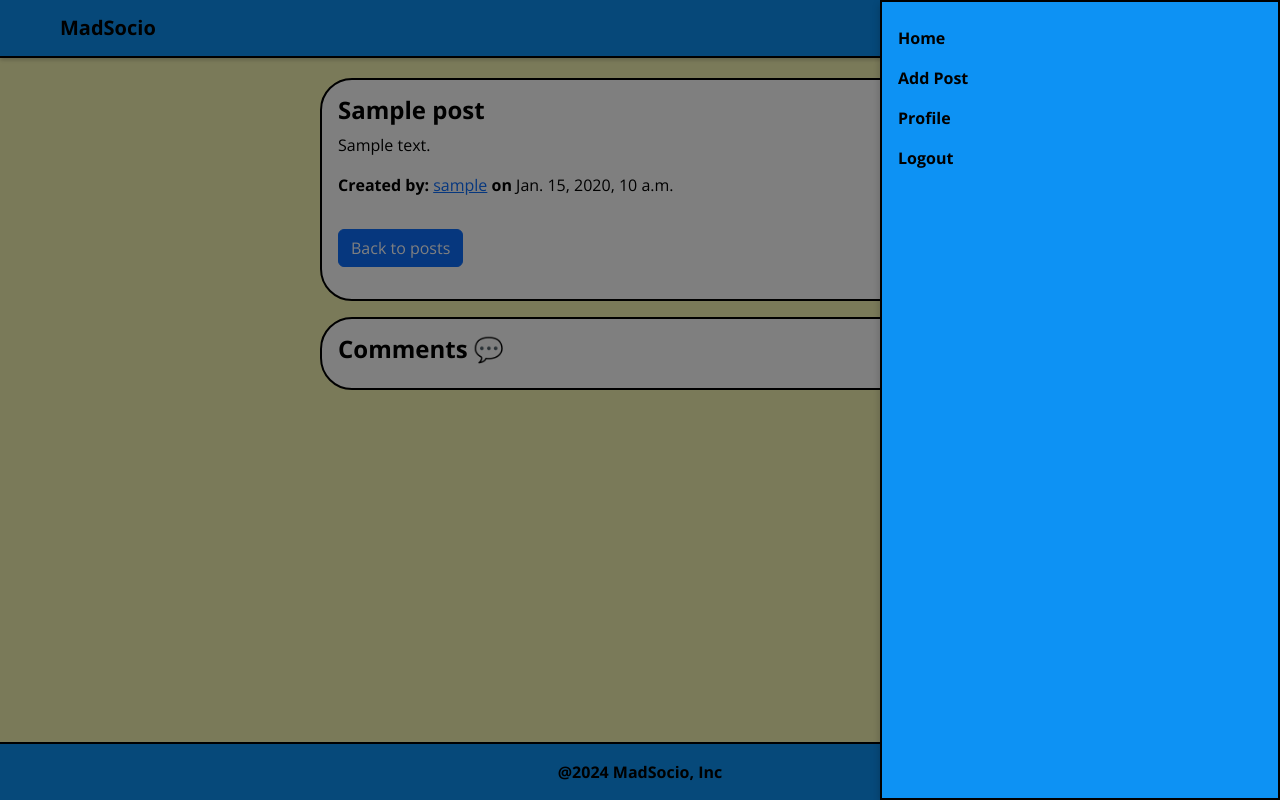
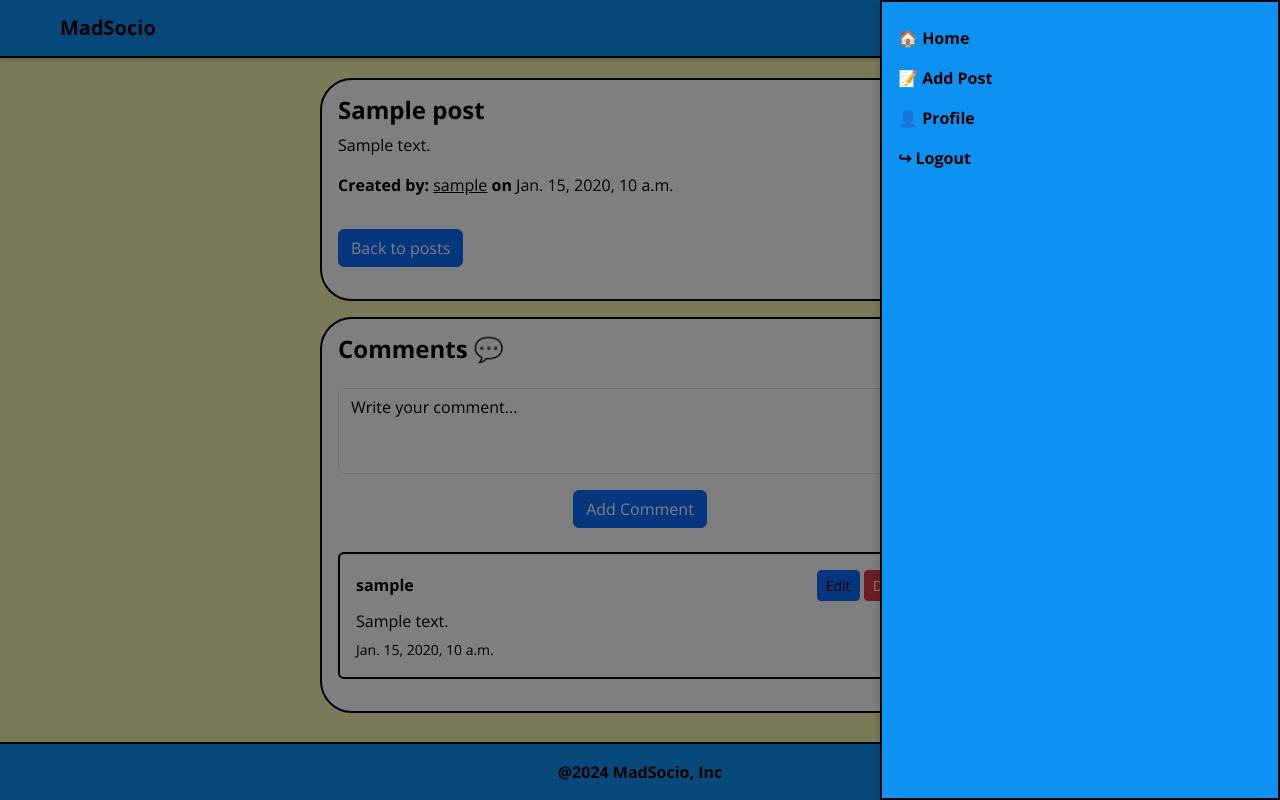
Before and after one commit to AbhinavShaw09/madSocial, a Django app: page /post/1/ in a window 1280 px wide, after a click that opens the changed part. Run offline with Django 5.2, Linux system fonts and the light colour scheme; a user stored in the database is signed in; tables that the repository leaves empty hold one stand-in row (values such as "Sample post"); style sheets or scripts are compiled from the project's sources; some libraries are stand-ins or nearby versions.

Commit message:
added comment feature

```diff
--- a/core/urls.py
+++ b/core/urls.py
@@ -16,4 +16,6 @@ urlpatterns = [
     path("post/<int:post_id>/", single_post_view, name="single_post"),
     path("post/<int:post_id>/delete/", delete_single_post, name="delete_post"),
     path("post/<int:post_id>/edit/", edit_post, name="edit_post"),
+    path("post/<int:post_id>/comment/<int:comment_id>/edit/", edit_comment, name="edit_comment"),
+    path("post/<int:post_id>/comment/<int:comment_id>/delete/", delete_comment, name="delete_comment"),
 ]
--- a/posts/forms.py
+++ b/posts/forms.py
@@ -1,5 +1,5 @@
 from django import forms
-from .models import Post
+from .models import Post, Comment
 
 class PostForm(forms.ModelForm):
     class Meta:
@@ -9,3 +9,16 @@ class PostForm(forms.ModelForm):
             'title': forms.TextInput(attrs={'class': 'form-control', 'placeholder': 'Enter title'}),
             'content': forms.Textarea(attrs={'class': 'form-control', 'rows': 5, 'placeholder': 'Write your post...'}),
         }
+
+class CommentForm(forms.ModelForm):
+    class Meta:
+        model = Comment
+        fields = ['content']
+        widgets = {
+            'content': forms.Textarea(attrs={
+                'class': 'form-control',
+                'rows': 3,
+                'placeholder': 'Write your comment...',
+                'style': 'width: 100%; resize: vertical;'
+            })
+        }
--- a/posts/views.py
+++ b/posts/views.py
@@ -1,7 +1,7 @@
 from django.shortcuts import render, redirect, get_object_or_404
 from django.contrib.auth.decorators import login_required
-from .models import Post
-from .forms import PostForm
+from .models import Post, Comment
+from .forms import PostForm, CommentForm
 
 
 @login_required
@@ -27,12 +27,24 @@ def home_view(request):
 
 @login_required
 def single_post_view(request, post_id):
-    if request.method == "GET":
-        post = get_object_or_404(Post, id=post_id)
-        return render(request, "posts/single_post.html", {"post": post})
+    post = get_object_or_404(Post, id=post_id)
+    comments = post.comments.all().order_by('-created_at')
+    comment_form = CommentForm()
 
     if request.method == "POST":
-        return redirect("list_post")
+        comment_form = CommentForm(request.POST)
+        if comment_form.is_valid():
+            comment = comment_form.save(commit=False)
+            comment.post = post
+            comment.created_by = request.user
+            comment.save()
+            return redirect('single_post', post_id=post_id)
+
+    return render(request, "posts/single_post.html", {
+        "post": post,
+        "comments": comments,
+        "comment_form": comment_form
+    })
 
 
 @login_required
@@ -59,3 +71,26 @@ def edit_post(request, post_id):
         form = PostForm(instance=post)
 
     return render(request, "posts/edit_post.html", {"form": form, "post": post})
+
+
+@login_required
+def edit_comment(request, post_id, comment_id):
+    comment = get_object_or_404(Comment, id=comment_id, created_by=request.user)
+
+    if request.method == "POST":
+        form = CommentForm(request.POST, instance=comment)
+        if form.is_valid():
+            form.save()
+            return redirect('single_post', post_id=post_id)
+    else:
+        form = CommentForm(instance=comment)
+
+    return render(request, "posts/edit_comment.html", {"form": form, "comment": comment})
+
+
+@login_required
+def delete_comment(request, post_id, comment_id):
+    comment = get_object_or_404(Comment, id=comment_id, created_by=request.user)
+    if request.method == "POST":
+        comment.delete()
+    return redirect('single_post', post_id=post_id)
--- a/static/main.scss
+++ b/static/main.scss
@@ -65,3 +65,107 @@ footer{
 .dropdown-toggle::after {
     display: none !important;
 }
+
+// Add these styles to ensure comment text is black
+.card-body {
+    .text-muted {
+        color: black !important;
+    }
+
+    p, small, h6 {
+        color: black !important;
+    }
+}
+
+// Ensure comment form text is black
+textarea.form-control {
+    color: black !important;
+
+    &::placeholder {
+        color: black !important;
+    }
+}
+
+// Ensure post card text is black
+.card {
+    a {
+        color: black !important;
+
+        &:hover {
+            color: black !important;
+        }
+    }
+
+    .card-title,
+    .card-text,
+    .text-black {
+        color: black !important;
+    }
+}
+
+// Ensure alert text is black
+.alert {
+    color: black !important;
+}
+
+// Modal styles
+.modal-content {
+    background-color: $body-color;
+
+    .modal-header {
+        border-bottom-color: black;
+
+        .modal-title {
+            color: black !important;
+            font-weight: bold;
+        }
+
+        .btn-close {
+            color: black !important;
+
+            &:hover {
+                opacity: 0.75;
+            }
+        }
+    }
+
+    .modal-body {
+        color: black !important;
+    }
+
+    .modal-footer {
+        border-top-color: black;
+    }
+}
+
+// Custom button styles for modals
+.modal {
+    .btn-danger {
+        background-color: #dc3545;
+        border-color: #dc3545;
+        color: white;
+
+        &:hover {
+            background-color: #bb2d3b;
+            border-color: #b02a37;
+        }
+    }
+
+    .btn-secondary {
+        background-color: #6c757d;
+        border-color: #6c757d;
+        color: white;
+
+        &:hover {
+            background-color: #5c636a;
+            border-color: #565e64;
+        }
+    }
+}
+
+// Responsive modal
+@media (max-width: 576px) {
+    .modal-dialog {
+        margin: 0.5rem;
+    }
+}
--- a/templates/includes/header.html
+++ b/templates/includes/header.html
@@ -8,17 +8,17 @@
             <div class="offcanvas-body">
                 <ul class="navbar-nav justify-content-end flex-grow-1 pe-3">
                     <li class="nav-item">
-                        <a class="nav-link active" aria-current="page" href="{% url 'list_post' %}">Home</a>
+                        <a class="nav-link active" aria-current="page" href="{% url 'list_post' %}"> 🏠 Home</a>
                     </li>
                     <li class="nav-item">
-                        <a class="nav-link active" aria-current="page" href="{% url 'create_post' %}">Add Post</a>
+                        <a class="nav-link active" aria-current="page" href="{% url 'create_post' %}">📝 Add Post</a>
                     </li>
                     {% if user.is_authenticated %}
                     <li class="nav-item">
-                        <a href="{% url 'user_details' %}" class="nav-link active">Profile</a>
+                        <a href="{% url 'user_details' %}" class="nav-link active">👤 Profile</a>
                     </li>
                     <li class="nav-item">
-                        <a class="nav-link active" href="{% url 'logout' %}">Logout</a>
+                        <a class="nav-link active" href="{% url 'logout' %}">↪ Logout</a>
                     </li>
                     {% endif %}
                 </ul>
--- a/templates/posts/single_post.html
+++ b/templates/posts/single_post.html
@@ -1,5 +1,7 @@
-{% extends 'layout/layout.html' %} {% block content %}
+{% extends 'layout/layout.html' %}
+{% block content %}
 <div class="d-flex flex-column align-items-center">
+    <!-- Existing post card -->
     <div class="card my-2 w-50 border border-2 border-black rounded-5">
         <div class="card-body">
             <div class="d-flex align-items-center justify-content-between">
@@ -14,13 +16,12 @@
                     </svg>
                 </button>
                 <ul class="dropdown-menu" style="background-color: black;">
-                    <form action="{% url 'delete_post' post.id %}" method="post">
-                        {% csrf_token %}
-                        <button type="submit" class="dropdown-button"
+                    <li>
+                        <button type="button" class="dropdown-button" data-bs-toggle="modal" data-bs-target="#deletePostModal"
                             style="background-color: black; color: white; border: none; text-align: center; margin-left: 30px;">
                             Delete Post
                         </button>
-                    </form>
+                    </li>
                     <form action="{% url 'edit_post' post.id %}" method="update">
                         {% csrf_token %}
                         <button type="submit" class="dropdown-button"
@@ -44,14 +45,91 @@
             </form>
         </div>
     </div>
+
+    <!-- Comments section -->
     <div class="card my-2 w-50 border border-2 border-black rounded-5">
         <div class="card-body">
-                <div class="d-flex align-items-center justify-content-between">
-                    <h4 class="fw-bold">Comments 💬</h4>
+            <h4 class="fw-bold mb-4">Comments 💬</h4>
+
+            <!-- Comment Form -->
+            <div class="mb-4">
+                <form method="POST">
+                    {% csrf_token %}
+                    <div class="mb-3">
+                        {{ comment_form.content }}
+                    </div>
+                    <div class="text-center">
+                        <button type="submit" class="btn btn-primary">Add Comment</button>
+                    </div>
+                </form>
+            </div>
+
+            <!-- Comments List -->
+            {% for comment in comments %}
+            <div class="card mb-3 border border-2 border-black">
+                <div class="card-body">
+                    <div class="d-flex justify-content-between align-items-center mb-2">
+                        <h6 class="mb-0 fw-bold text-black">{{ comment.created_by.username }}</h6>
+                        {% if comment.created_by == user %}
+                        <div>
+                            <a href="{% url 'edit_comment' post.id comment.id %}" class="btn btn-sm btn-primary">Edit</a>
+                            <button type="button" class="btn btn-sm btn-danger" data-bs-toggle="modal"
+                                    data-bs-target="#deleteCommentModal{{ comment.id }}">
+                                Delete
+                            </button>
+                        </div>
+                        {% endif %}
+                    </div>
+                    <p class="mb-1 text-black">{{ comment.content }}</p>
+                    <small class="text-black">{{ comment.created_at }}</small>
+                </div>
+            </div>
+
+            <!-- Delete Comment Modal -->
+            <div class="modal fade" id="deleteCommentModal{{ comment.id }}" tabindex="-1" aria-hidden="true">
+                <div class="modal-dialog">
+                    <div class="modal-content border border-2 border-black">
+                        <div class="modal-header">
+                            <h5 class="modal-title text-black fw-bold">Confirm Delete</h5>
+                            <button type="button" class="btn-close" data-bs-dismiss="modal" aria-label="Close"></button>
+                        </div>
+                        <div class="modal-body text-black">
+                            Are you sure you want to delete this comment?
+                        </div>
+                        <div class="modal-footer">
+                            <button type="button" class="btn btn-secondary" data-bs-dismiss="modal">Cancel</button>
+                            <form action="{% url 'delete_comment' post.id comment.id %}" method="post" style="display: inline;">
+                                {% csrf_token %}
+                                <button type="submit" class="btn btn-danger">Delete</button>
+                            </form>
                         </div>
                     </div>
                 </div>
             </div>
+            {% endfor %}
+        </div>
+    </div>
+</div>
 
+<!-- Delete Post Modal -->
+<div class="modal fade" id="deletePostModal" tabindex="-1" aria-hidden="true">
+    <div class="modal-dialog">
+        <div class="modal-content border border-2 border-black">
+            <div class="modal-header">
+                <h5 class="modal-title">Confirm Delete</h5>
+                <button type="button" class="btn-close" data-bs-dismiss="modal" aria-label="Close"></button>
+            </div>
+            <div class="modal-body">
+                Are you sure you want to delete this post? This action cannot be undone.
+            </div>
+            <div class="modal-footer">
+                <button type="button" class="btn btn-secondary" data-bs-dismiss="modal">Cancel</button>
+                <form action="{% url 'delete_post' post.id %}" method="post">
+                    {% csrf_token %}
+                    <button type="submit" class="btn btn-danger">Delete</button>
+                </form>
+            </div>
+        </div>
+    </div>
 </div>
 {% endblock %}
```
Also changed, not shown: posts/models.py (+11 -1 lines), templates/posts/edit_comment.html (added, +16 -0 lines), templates/posts/post.html (+10 -8 lines), posts/migrations/0002_comment.py (added). Lines whose indentation alone changed are shown as unchanged.
